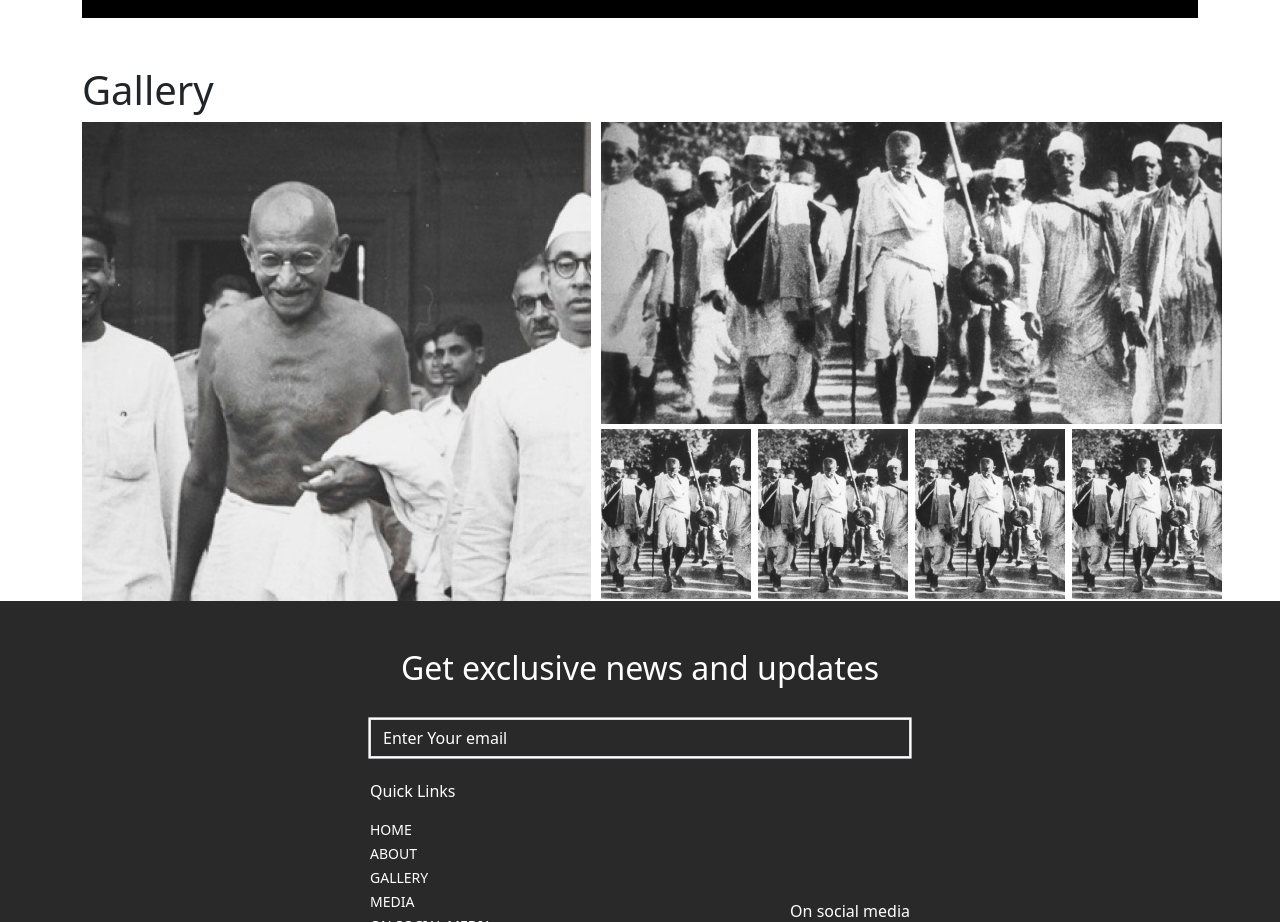
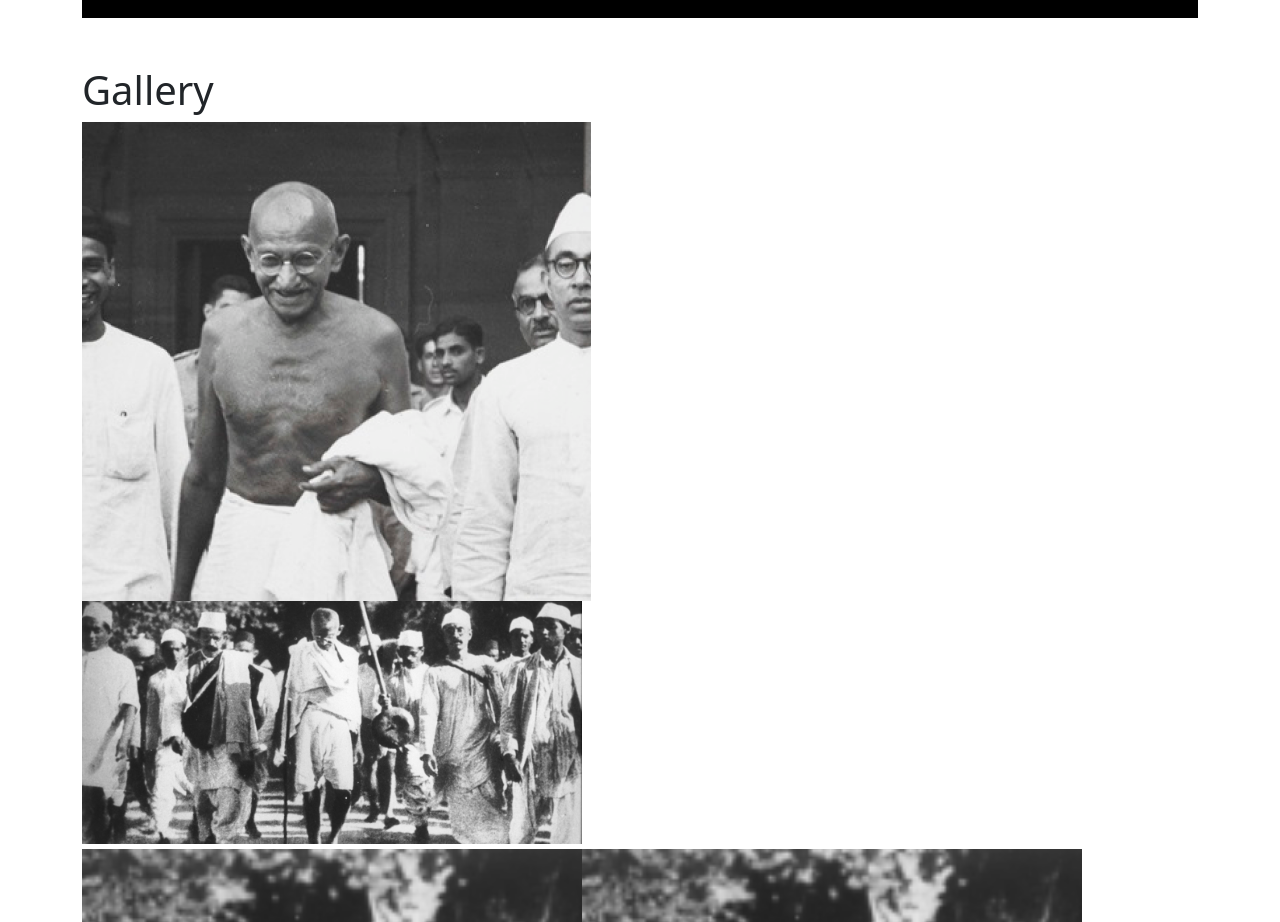
Before and after one commit to lalitjakhar/gandhi-blog, a React (Create React App) app: page /gallery in a window 1280 px wide. Shown: the part 1760-2682 px from the top of the page. Built offline with nearby package versions, Linux system fonts and the light colour scheme.

Commit message:
initial commit

```diff
--- a/src/components/Gallery/Gallery.css
+++ b/src/components/Gallery/Gallery.css
@@ -69,6 +69,11 @@
 }
 @media (max-width: 1320px) {
     .gallery_pics_container{
+        display: block;
+    }
+}
+@media (max-width: 1320px) {
+    .gallery_pics_content_second img{
         width: 500px;
     }
 }
@@ -77,3 +82,8 @@
     gap: 7px;
     padding-top: 5px;
 }
+@media (max-width: 1320px) {
+    .gallery_pics_content_second_sec{
+        display: block;
+    }
+}
```
Also changed, not shown: src/components/routes/Routing.jsx (added).
